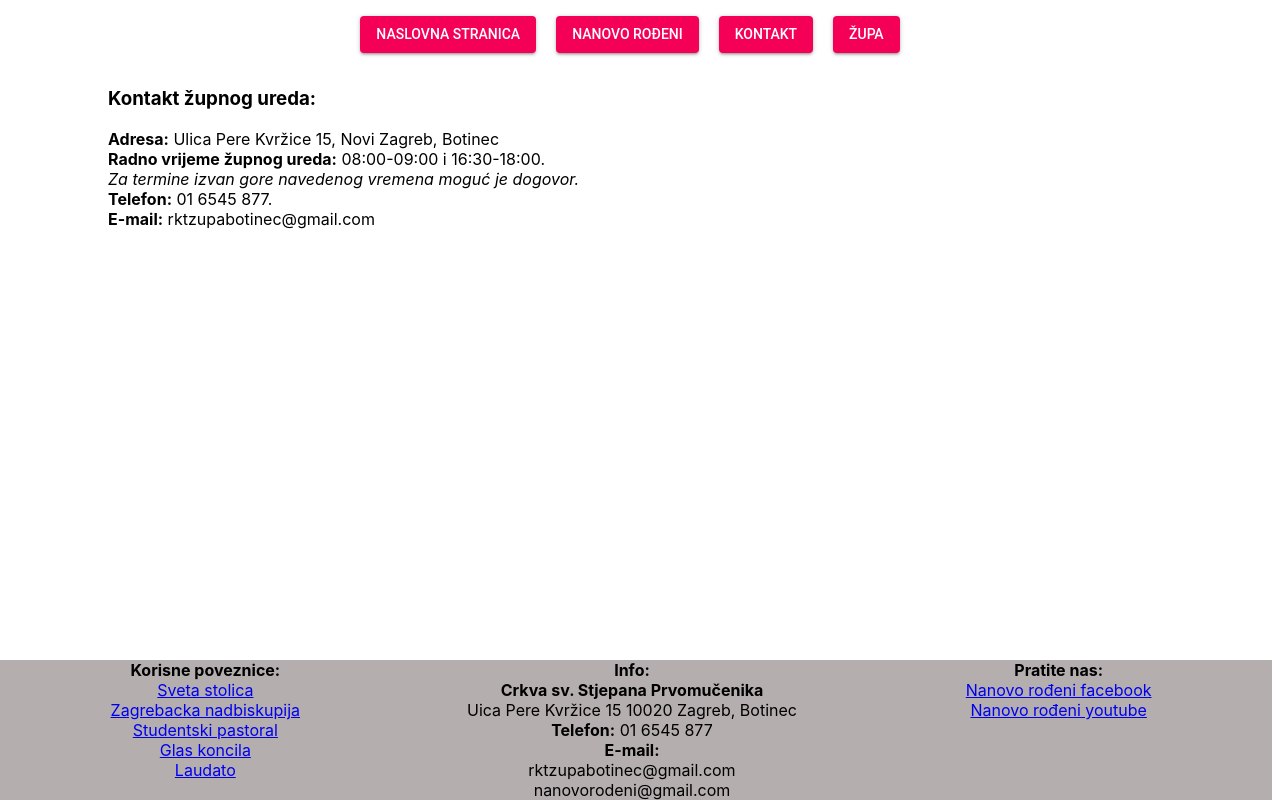
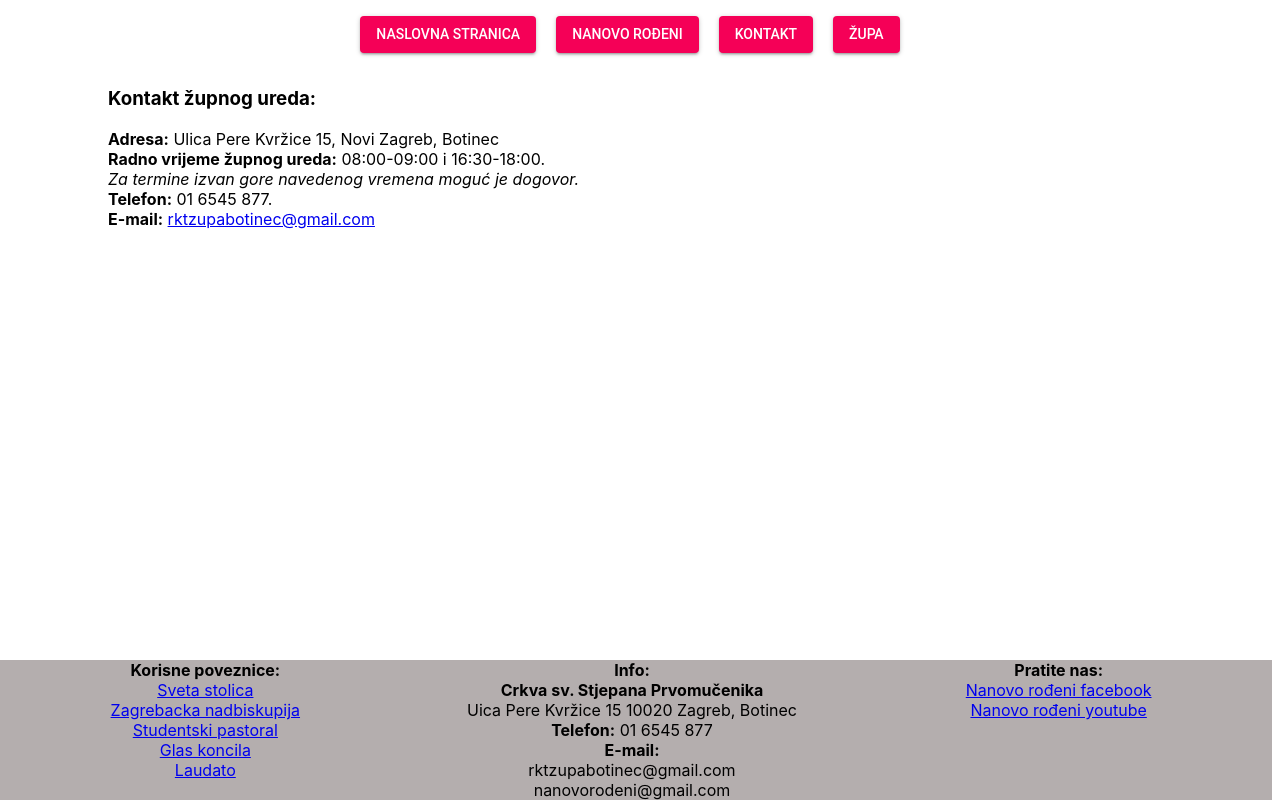
Before and after one commit to matejm91/react_test_project, a React (Create React App) app in the folder client/: page /contact in a window 1280 px wide. Built offline with nearby package versions, Linux system fonts and the light colour scheme.

Commit message:
add tag mailto

```diff
--- a/client/src/Contacts/contactPage.js
+++ b/client/src/Contacts/contactPage.js
@@ -15,7 +15,7 @@ class ContactPage extends React.Component {
               <b>Radno vrijeme župnog ureda:</b> 08:00-09:00 i 16:30-18:00. <br></br>
               <em>Za termine izvan gore navedenog vremena moguć je dogovor.</em> <br></br>
               <b>Telefon:</b> 01 6545 877. <br></br>
-              <b>E-mail:</b> rktzupabotinec@gmail.com
+              <b>E-mail:</b> <a href="mailto:rktzupabotinec@gmail.com">rktzupabotinec@gmail.com</a>
             </p>
           </bodyr2>
         </bodyr>
```
